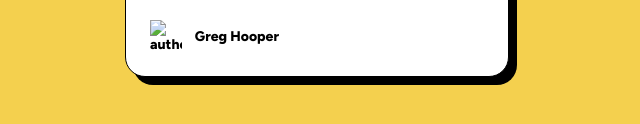
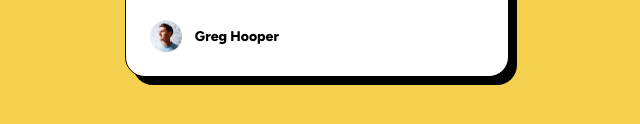
Before and after one commit to chahidsalmi/Blog-preview-card, a plain HTML site: page index.html in a window 1280 px wide. Shown: the part 584-708 px from the top of the page, 323-963 px from the left. Drawn offline with Linux system fonts and the light colour scheme; files whose address does not match are found by name.

Commit message:
Update index.html

```diff
--- a/index.html
+++ b/index.html
@@ -4,7 +4,7 @@
   <meta charset="UTF-8">
   <meta name="viewport" content="width=device-width, initial-scale=1.0"> <!-- displays site properly based on user's device -->
 
-  <link rel="icon" type="image/png" sizes="32x32" href="./images/favicon-32x32.png">
+  <link rel="icon" type="image/png" sizes="32x32" href="./favicon-32x32.png">
   <link rel="stylesheet" href="index.css">
 
   <link href="https://fonts.googleapis.com/css2?family=Figtree:ital,wght@0,300..900;1,300..900&family=Fraunces:ital,opsz,wght@0,9..144,100..900;1,9..144,100..900&family=Inter:wght@100..900&family=Montserrat:ital,wght@0,100..900;1,100..900&family=Outfit:wght@100..900&display=swap" rel="stylesheet">
@@ -31,7 +31,7 @@
     </div>
 
     <div class="author-profil">
-      <img src="./images/image-avatar.webp" alt="author-profil">
+      <img src="./image-avatar.webp" alt="author-profil">
       <span class="author-name"> Greg Hooper </span>
     </div>
 
```
